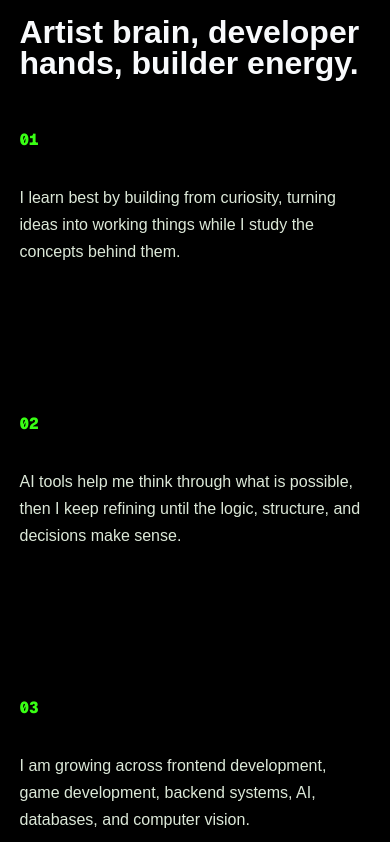
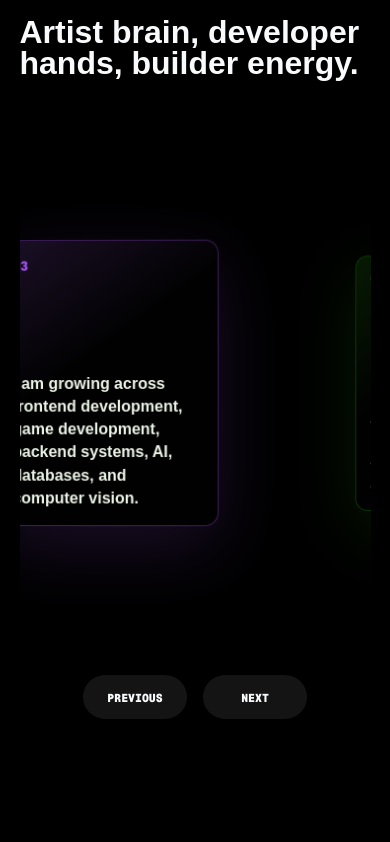
Before and after one commit to emaxb-hub/Portfolio, a Next.js app: page / in a window 390 px wide. Shown: the part 4802-5644 px from the top of the page. Built offline with nearby package versions, Linux system fonts and the light colour scheme.

Commit message:
Add infinite draggable about cards

```diff
--- a/app/PortfolioHome.tsx
+++ b/app/PortfolioHome.tsx
@@ -2,6 +2,7 @@
 
 import { useEffect, useRef } from "react";
 import gsap from "gsap";
+import { Draggable } from "gsap/Draggable";
 import { Flip } from "gsap/Flip";
 import { SplitText } from "gsap/SplitText";
 import { ScrollTrigger } from "gsap/ScrollTrigger";
@@ -149,7 +150,7 @@ export default function PortfolioHome() {
   const waterCanvasRef = useRef<HTMLCanvasElement | null>(null);
 
   useEffect(() => {
-    gsap.registerPlugin(ScrollTrigger, Flip, SplitText);
+    gsap.registerPlugin(ScrollTrigger, Draggable, Flip, SplitText);
 
     const root = rootRef.current;
     if (!root) return;
@@ -238,6 +239,8 @@ export default function PortfolioHome() {
     }
 
     const ctx = gsap.context(() => {
+      let aboutCleanup = () => {};
+
       if (!reduceMotion) {
         const introTl = gsap.timeline({ defaults: { ease: "power4.out" } });
 
@@ -335,6 +338,165 @@ export default function PortfolioHome() {
             },
           });
         });
+
+        const aboutStage = root.querySelector<HTMLElement>(".about-card-gallery");
+        const aboutCards = gsap.utils.toArray<HTMLElement>(".about-cards li", root);
+        const aboutDeck = root.querySelector<HTMLElement>(".about-cards");
+        const dragProxy = root.querySelector<HTMLElement>(".drag-proxy");
+        const nextButton = root.querySelector<HTMLButtonElement>(".about-next");
+        const prevButton = root.querySelector<HTMLButtonElement>(".about-prev");
+
+        if (aboutStage && aboutDeck && dragProxy && aboutCards.length > 0) {
+          gsap.set(aboutCards, { xPercent: 260, opacity: 0, scale: 0.72, rotationY: -12 });
+
+          const spacing = 0.3;
+          const snapTime = gsap.utils.snap(spacing);
+          const animateCard = (element: HTMLElement) => {
+            const tl = gsap.timeline();
+
+            tl.fromTo(
+              element,
+              { scale: 0.72, opacity: 0, rotationY: -12 },
+              {
+                scale: 1,
+                opacity: 1,
+                rotationY: 0,
+                zIndex: 100,
+                duration: 0.5,
+                yoyo: true,
+                repeat: 1,
+                ease: "power1.inOut",
+                immediateRender: false,
+              },
+            ).fromTo(
+              element,
+              { xPercent: 260 },
+              { xPercent: -260, duration: 1, ease: "none", immediateRender: false },
+              0,
+            );
+
+            return tl;
+          };
+
+          const buildSeamlessLoop = (
+            items: HTMLElement[],
+            spacingValue: number,
+            animateFunc: (element: HTMLElement) => gsap.core.Timeline,
+          ) => {
+            const overlap = Math.ceil(1 / spacingValue);
+            const startTime = items.length * spacingValue + 0.5;
+            const loopTime = (items.length + overlap) * spacingValue + 1;
+            const rawSequence = gsap.timeline({ paused: true });
+            const seamlessLoop = gsap.timeline({ paused: true, repeat: -1 });
+            const totalItems = items.length + overlap * 2;
+
+            for (let i = 0; i < totalItems; i += 1) {
+              const index = i % items.length;
+              const time = i * spacingValue;
+
+              rawSequence.add(animateFunc(items[index]), time);
+              if (i <= items.length) {
+                seamlessLoop.add(`label${i}`, time);
+              }
+            }
+
+            rawSequence.time(startTime);
+            seamlessLoop
+              .to(rawSequence, {
+                time: loopTime,
+                duration: loopTime - startTime,
+                ease: "none",
+              })
+              .fromTo(
+                rawSequence,
+                { time: overlap * spacingValue + 1 },
+                {
+                  time: startTime,
+                  duration: startTime - (overlap * spacingValue + 1),
+                  immediateRender: false,
+                  ease: "none",
+                },
+              );
+
+            return seamlessLoop;
+          };
+
+          const seamlessLoop = buildSeamlessLoop(aboutCards, spacing, animateCard);
+          const playhead = { offset: 0 };
+          const wrapTime = gsap.utils.wrap(0, seamlessLoop.duration());
+          const renderLoop = () => seamlessLoop.time(wrapTime(playhead.offset));
+          const scrub = gsap.to(playhead, {
+            offset: 0,
+            onUpdate: renderLoop,
+            duration: 0.5,
+            ease: "power3",
+            paused: true,
+          });
+          const scrubVars = scrub.vars as gsap.TweenVars & { offset: number };
+          const autoLoop = gsap.to(playhead, {
+            offset: `+=${seamlessLoop.duration()}`,
+            duration: 9,
+            ease: "none",
+            repeat: -1,
+            onUpdate: renderLoop,
+          });
+          const aboutTrigger = ScrollTrigger.create({
+            trigger: aboutStage,
+            start: "top 80%",
+            end: "bottom top",
+            onEnter: () => autoLoop.play(),
+            onEnterBack: () => autoLoop.play(),
+            onLeave: () => autoLoop.pause(),
+            onLeaveBack: () => autoLoop.pause(),
+          });
+          let restartAuto: gsap.core.Tween | undefined;
+
+          const setOffset = (offset: number) => {
+            scrubVars.offset = offset;
+            scrub.invalidate().restart();
+          };
+
+          const moveToOffset = (offset: number) => {
+            restartAuto?.kill();
+            autoLoop.pause();
+            setOffset(snapTime(offset));
+            restartAuto = gsap.delayedCall(1.8, () => autoLoop.play());
+          };
+
+          const nextCard = () => moveToOffset(playhead.offset + spacing);
+          const previousCard = () => moveToOffset(playhead.offset - spacing);
+
+          nextButton?.addEventListener("click", nextCard);
+          prevButton?.addEventListener("click", previousCard);
+
+          let dragStartOffset = 0;
+          const draggables = Draggable.create(dragProxy, {
+            type: "x",
+            trigger: aboutDeck,
+            onPress() {
+              autoLoop.pause();
+              dragStartOffset = playhead.offset;
+            },
+            onDrag() {
+              const drag = this as Draggable & { startX: number; x: number };
+
+              setOffset(dragStartOffset + (drag.startX - drag.x) * 0.0014);
+            },
+            onDragEnd() {
+              moveToOffset(playhead.offset);
+            },
+          });
+
+          aboutCleanup = () => {
+            nextButton?.removeEventListener("click", nextCard);
+            prevButton?.removeEventListener("click", previousCard);
+            draggables.forEach((draggable) => draggable.kill());
+            restartAuto?.kill();
+            aboutTrigger.kill();
+            autoLoop.kill();
+            scrub.kill();
+          };
+        }
       }
 
       let flipCtx: gsap.Context | undefined;
@@ -377,6 +539,7 @@ export default function PortfolioHome() {
       window.addEventListener("resize", createTween);
 
       return () => {
+        aboutCleanup();
         window.removeEventListener("resize", createTween);
         flipCtx?.revert();
       };
@@ -459,13 +622,25 @@ export default function PortfolioHome() {
           <p>About</p>
           <h2>Artist brain, developer hands, builder energy.</h2>
         </div>
-        <div className="about-grid">
-          {about.map((line, index) => (
-            <article className="info-card reveal-row" key={line}>
-              <span>0{index + 1}</span>
-              <p>{line}</p>
-            </article>
-          ))}
+
+        <div className="about-card-gallery reveal-row" aria-label="Infinite about cards">
+          <ul className="about-cards">
+            {about.map((line, index) => (
+              <li className="about-card" key={line}>
+                <span>0{index + 1}</span>
+                <p>{line}</p>
+              </li>
+            ))}
+          </ul>
+          <div className="about-actions" aria-label="About card controls">
+            <button className="about-prev" type="button">
+              Previous
+            </button>
+            <button className="about-next" type="button">
+              Next
+            </button>
+          </div>
+          <div className="drag-proxy" aria-hidden="true" />
         </div>
       </section>
 
--- a/app/globals.css
+++ b/app/globals.css
@@ -83,7 +83,7 @@ a {
 .Horizontal__text,
 .section-heading,
 .gallery,
-.about-grid,
+.about-card-gallery,
 .skill-cloud,
 .timeline,
 .leadership-list,
@@ -474,31 +474,115 @@ a {
   grid-area: 4 / 2 / 5 / 3;
 }
 
-.about-grid {
-  display: grid;
-  grid-template-columns: repeat(3, minmax(0, 1fr));
-  gap: 1.5rem;
-  max-width: 1180px;
+.about-card-gallery {
+  position: relative;
+  width: min(100%, 1080px);
+  height: min(72vh, 620px);
+  min-height: 460px;
   margin: 0 auto;
+  overflow: hidden;
+  perspective: 1100px;
+  touch-action: pan-y;
 }
 
-.info-card {
-  min-height: 260px;
+.about-cards {
+  position: absolute;
+  top: 42%;
+  left: 50%;
+  width: clamp(14rem, 24vw, 19rem);
+  height: clamp(18rem, 34vw, 25rem);
+  margin: 0;
   padding: 0;
-  background: transparent;
+  transform: translate(-50%, -50%);
+  transform-style: preserve-3d;
 }
 
-.info-card span {
-  color: var(--primary);
+.about-card {
+  --about-card-rgb: 57, 255, 20;
+  position: absolute;
+  inset: 0;
+  display: flex;
+  flex-direction: column;
+  justify-content: space-between;
+  gap: 1.4rem;
+  list-style: none;
+  padding: clamp(1rem, 2.3vw, 1.45rem);
+  border-radius: 0.8rem;
+  background:
+    linear-gradient(145deg, rgba(var(--about-card-rgb), 0.16), rgba(0, 0, 0, 0.76) 42%),
+    #020302;
+  box-shadow:
+    0 0 0 1px rgba(var(--about-card-rgb), 0.32),
+    0 22px 70px rgba(var(--about-card-rgb), 0.16);
+  transform-origin: center;
+  will-change: transform, opacity;
+}
+
+.about-card:nth-child(2) {
+  --about-card-rgb: 0, 217, 255;
+}
+
+.about-card:nth-child(3) {
+  --about-card-rgb: 168, 85, 247;
+}
+
+.about-card span {
+  color: rgb(var(--about-card-rgb));
   font-family: var(--font-geist-mono), monospace;
+  font-size: 0.82rem;
   font-weight: 900;
 }
 
-.info-card p,
+.about-card p,
 .timeline-item p {
   margin: 2rem 0 0;
   color: #dce8d8;
   line-height: 1.7;
+}
+
+.about-card p {
+  margin: 0;
+  color: #f7fff2;
+  font-size: clamp(1rem, 1.65vw, 1.28rem);
+  font-weight: 700;
+  line-height: 1.45;
+}
+
+.about-actions {
+  position: absolute;
+  bottom: clamp(1rem, 3vw, 1.8rem);
+  left: 50%;
+  z-index: 3;
+  display: flex;
+  align-items: center;
+  justify-content: center;
+  gap: 1rem;
+  transform: translateX(-50%);
+}
+
+.about-actions button {
+  min-width: 6.5rem;
+  min-height: 2.75rem;
+  padding: 0 1rem;
+  border: 0;
+  border-radius: 999px;
+  background: rgba(248, 250, 252, 0.08);
+  color: var(--text);
+  font-family: var(--font-geist-mono), monospace;
+  font-size: 0.72rem;
+  font-weight: 900;
+  text-transform: uppercase;
+  cursor: pointer;
+}
+
+.about-actions button:hover {
+  background: rgba(57, 255, 20, 0.18);
+  color: var(--primary);
+}
+
+.drag-proxy {
+  position: absolute;
+  visibility: hidden;
 }
 
 .skill-cloud {
@@ -607,7 +691,6 @@ a {
     font-size: clamp(1rem, 5vw, 1.5rem);
   }
 
-  .about-grid,
   .timeline-item {
     grid-template-columns: 1fr;
   }
```
Also changed, not shown: 1 other file (tests, documents, lock files or other folders).
